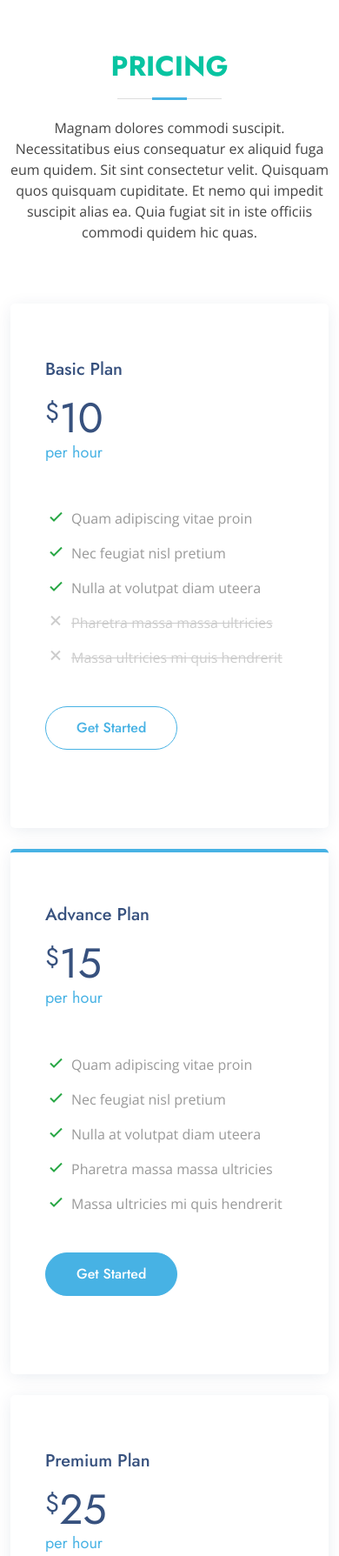
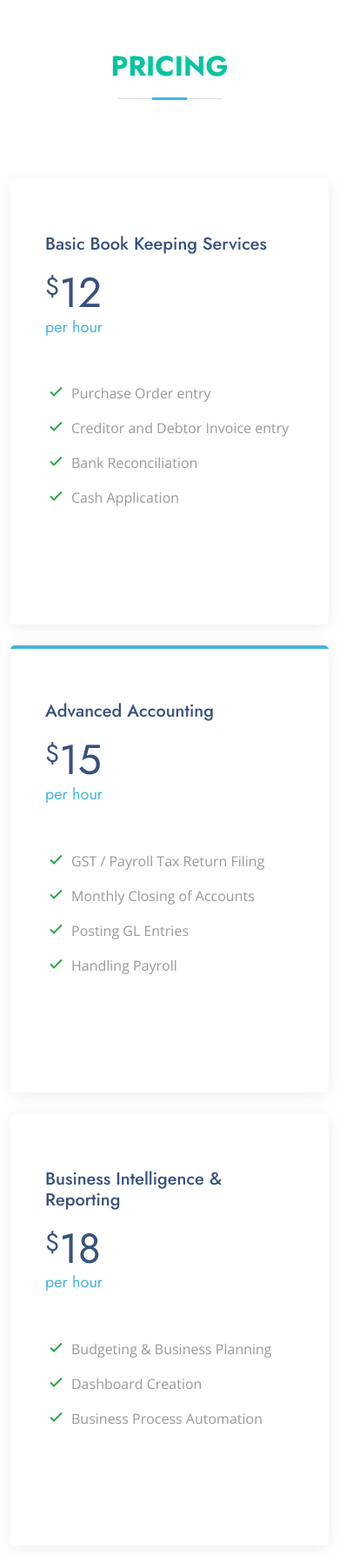
Before and after one commit to arifmod/smtech, a plain HTML site: page index.html in a window 390 px wide. Shown: the part 5580-7369 px from the top of the page at 87% size. Drawn offline with nearby package versions, Linux system fonts and the light colour scheme.

Commit message:
Update index.html

```diff
--- a/index.html
+++ b/index.html
@@ -53,7 +53,7 @@
           <li><a class="nav-link scrollto" href="#about">About</a></li>
           <li><a class="nav-link scrollto" href="#why-us">Why Us</a></li>
           <li><a class="nav-link scrollto" href="#services">Services</a></li>
-          <li><a class="nav-link scrollto" href="#team">Team</a></li>
+          <li><a class="nav-link scrollto" href="#faq">FAQ</a></li>
           <li><a class="nav-link scrollto" href="#pricing">Pricing</a></li>
 
           <!--<li><a class="nav-link scrollto" href="#portfolio">Portfolio</a></li> -->
@@ -665,127 +665,140 @@
     <!-- End Team Section -->
 
     <!-- ======= Pricing Section ======= -->
+
     <section id="pricing" class="pricing">
       <div class="container" data-aos="fade-up">
 
         <div class="section-title">
           <h2>Pricing</h2>
-          <p>Magnam dolores commodi suscipit. Necessitatibus eius consequatur ex aliquid fuga eum quidem. Sit sint consectetur velit. Quisquam quos quisquam cupiditate. Et nemo qui impedit suscipit alias ea. Quia fugiat sit in iste officiis commodi quidem hic quas.</p>
+          <!-- <p>Magnam dolores commodi suscipit. Necessitatibus eius consequatur ex aliquid fuga eum quidem. Sit sint consectetur velit. Quisquam quos quisquam cupiditate. Et nemo qui impedit suscipit alias ea. Quia fugiat sit in iste officiis commodi quidem hic quas.</p> -->
         </div>
 
         <div class="row">
 
           <div class="col-lg-4" data-aos="fade-up" data-aos-delay="100">
             <div class="box">
-              <h3>Basic Plan</h3>
-              <h4><sup>$</sup>10<span>per hour</span></h4>
+              <h3>Basic Book Keeping Services</h3>
+              <h4><sup>$</sup>12<span>per hour</span></h4>
               <ul>
-                <li><i class="bx bx-check"></i> Quam adipiscing vitae proin</li>
-                <li><i class="bx bx-check"></i> Nec feugiat nisl pretium</li>
-                <li><i class="bx bx-check"></i> Nulla at volutpat diam uteera</li>
-                <li class="na"><i class="bx bx-x"></i> <span>Pharetra massa massa ultricies</span></li>
-                <li class="na"><i class="bx bx-x"></i> <span>Massa ultricies mi quis hendrerit</span></li>
+                <li><i class="bx bx-check"></i> Purchase Order entry</li>
+                <li><i class="bx bx-check"></i>Creditor and Debtor Invoice entry</li>
+                <li><i class="bx bx-check"></i> Bank Reconciliation</li>
+                <li><i class="bx bx-check"></i> Cash Application</li>
+                <!-- <li class="na"><i class="bx bx-x"></i> <span>Cash Application</span></li> -->
+                <!-- <li class="na"><i class="bx bx-x"></i> <span>Massa ultricies mi quis hendrerit</span></li> -->
               </ul>
-              <a href="#" class="buy-btn">Get Started</a>
+              <!-- <a href="#" class="buy-btn">Get Started</a> -->
             </div>
           </div>
 
           <div class="col-lg-4 mt-4 mt-lg-0" data-aos="fade-up" data-aos-delay="200">
             <div class="box featured">
-              <h3>Advance Plan</h3>
+              <h3>Advanced Accounting</h3>
               <h4><sup>$</sup>15<span>per hour</span></h4>
               <ul>
-                <li><i class="bx bx-check"></i> Quam adipiscing vitae proin</li>
-                <li><i class="bx bx-check"></i> Nec feugiat nisl pretium</li>
-                <li><i class="bx bx-check"></i> Nulla at volutpat diam uteera</li>
-                <li><i class="bx bx-check"></i> Pharetra massa massa ultricies</li>
-                <li><i class="bx bx-check"></i> Massa ultricies mi quis hendrerit</li>
+                <li><i class="bx bx-check"></i> GST / Payroll Tax Return Filing                </li>
+                <li><i class="bx bx-check"></i> Monthly Closing of Accounts                </li>
+                <li><i class="bx bx-check"></i> Posting GL Entries                </li>
+                <li><i class="bx bx-check"></i> Handling Payroll                </li>
+                <!-- <li><i class="bx bx-check"></i> Massa ultricies mi quis hendrerit</li> -->
               </ul>
-              <a href="#" class="buy-btn">Get Started</a>
+              <!-- <a href="#" class="buy-btn">Get Started</a> -->
             </div>
           </div>
 
           <div class="col-lg-4 mt-4 mt-lg-0" data-aos="fade-up" data-aos-delay="300">
             <div class="box">
-              <h3>Premium Plan</h3>
-              <h4><sup>$</sup>25<span>per hour</span></h4>
+              <h3>Business Intelligence & Reporting</h3>
+              <h4><sup>$</sup>18<span>per hour</span></h4>
               <ul>
-                <li><i class="bx bx-check"></i> Quam adipiscing vitae proin</li>
-                <li><i class="bx bx-check"></i> Nec feugiat nisl pretium</li>
-                <li><i class="bx bx-check"></i> Nulla at volutpat diam uteera</li>
-                <li><i class="bx bx-check"></i> Pharetra massa massa ultricies</li>
-                <li><i class="bx bx-check"></i> Massa ultricies mi quis hendrerit</li>
+                <li><i class="bx bx-check"></i> Budgeting & Business Planning                </li>
+                <li><i class="bx bx-check"></i> Dashboard Creation                </li>
+                <li><i class="bx bx-check"></i> Business Process Automation                </li>
+                <!-- <li><i class="bx bx-check"></i> Pharetra massa massa ultricies</li> -->
+                <!-- <li><i class="bx bx-check"></i> Massa ultricies mi quis hendrerit</li> -->
               </ul>
-              <a href="#" class="buy-btn">Get Started</a>
+              <!-- <a href="#" class="buy-btn">Get Started</a> -->
             </div>
           </div>
 
         </div>
 
       </div>
-    </section><!-- End Pricing Section -->
+    </section>
+
+
+
+
+
+
+    <!-- End Pricing Section -->
 
     <!-- ======= Frequently Asked Questions Section ======= -->
+
     <section id="faq" class="faq section-bg">
       <div class="container" data-aos="fade-up">
 
         <div class="section-title">
           <h2>Frequently Asked Questions</h2>
-          <p>Magnam dolores commodi suscipit. Necessitatibus eius consequatur ex aliquid fuga eum quidem. Sit sint consectetur velit. Quisquam quos quisquam cupiditate. Et nemo qui impedit suscipit alias ea. Quia fugiat sit in iste officiis commodi quidem hic quas.</p>
+          <!-- <p>Magnam dolores commodi suscipit. Necessitatibus eius consequatur ex aliquid fuga eum quidem. Sit sint consectetur velit. Quisquam quos quisquam cupiditate. Et nemo qui impedit suscipit alias ea. Quia fugiat sit in iste officiis commodi quidem hic quas.</p> -->
         </div>
 
         <div class="faq-list">
           <ul>
             <li data-aos="fade-up" data-aos-delay="100">
-              <i class="bx bx-help-circle icon-help"></i> <a data-bs-toggle="collapse" class="collapse" data-bs-target="#faq-list-1">Non consectetur a erat nam at lectus urna duis? <i class="bx bx-chevron-down icon-show"></i><i class="bx bx-chevron-up icon-close"></i></a>
+              <i class="bx bx-help-circle icon-help"></i> <a data-bs-toggle="collapse" class="collapse" data-bs-target="#faq-list-1">How much does it cost? What are the payment options?<i class="bx bx-chevron-down icon-show"></i><i class="bx bx-chevron-up icon-close"></i></a>
               <div id="faq-list-1" class="collapse show" data-bs-parent=".faq-list">
                 <p>
-                  Feugiat pretium nibh ipsum consequat. Tempus iaculis urna id volutpat lacus laoreet non curabitur gravida. Venenatis lectus magna fringilla urna porttitor rhoncus dolor purus non.
+                  Our pricing plan depends on the nature of services offered. For more information, please refer our pricing plan or drop us an email. Payments need to be made on a monthly basis. There is also an annual plan at 10% Discount.  You can pay us via any recognized bank or through any leading payment services.
+
                 </p>
               </div>
             </li>
 
             <li data-aos="fade-up" data-aos-delay="200">
-              <i class="bx bx-help-circle icon-help"></i> <a data-bs-toggle="collapse" data-bs-target="#faq-list-2" class="collapsed">Feugiat scelerisque varius morbi enim nunc? <i class="bx bx-chevron-down icon-show"></i><i class="bx bx-chevron-up icon-close"></i></a>
+              <i class="bx bx-help-circle icon-help"></i> <a data-bs-toggle="collapse" data-bs-target="#faq-list-2" class="collapsed">What are your work hours? Do you work in our time zone?<i class="bx bx-chevron-down icon-show"></i><i class="bx bx-chevron-up icon-close"></i></a>
               <div id="faq-list-2" class="collapse" data-bs-parent=".faq-list">
                 <p>
-                  Dolor sit amet consectetur adipiscing elit pellentesque habitant morbi. Id interdum velit laoreet id donec ultrices. Fringilla phasellus faucibus scelerisque eleifend donec pretium. Est pellentesque elit ullamcorper dignissim. Mauris ultrices eros in cursus turpis massa tincidunt dui.
+                  We generally work from 9 AM to 6 PM IST. However, depending on your location offer alternative shifts that overlap with your work hours.
+                  > For clients in Asia-Pac , the shift starts at 8.30 HKT - 6 PM HKT | 10.30 AEST - 8 PM AEST | 2 PM NZT - 11 PM NZT
+                  > For clients in UK, our shift timings start at 6.30 AM BST - 3.30 PM BST
+                  > For clients in US, our shift timings start at 4 AM EST - 1 PM EST
+
                 </p>
               </div>
             </li>
 
             <li data-aos="fade-up" data-aos-delay="300">
-              <i class="bx bx-help-circle icon-help"></i> <a data-bs-toggle="collapse" data-bs-target="#faq-list-3" class="collapsed">Dolor sit amet consectetur adipiscing elit? <i class="bx bx-chevron-down icon-show"></i><i class="bx bx-chevron-up icon-close"></i></a>
+              <i class="bx bx-help-circle icon-help"></i> <a data-bs-toggle="collapse" data-bs-target="#faq-list-3" class="collapsed">How long do you need to complete the work?<i class="bx bx-chevron-down icon-show"></i><i class="bx bx-chevron-up icon-close"></i></a>
               <div id="faq-list-3" class="collapse" data-bs-parent=".faq-list">
                 <p>
-                  Eleifend mi in nulla posuere sollicitudin aliquam ultrices sagittis orci. Faucibus pulvinar elementum integer enim. Sem nulla pharetra diam sit amet nisl suscipit. Rutrum tellus pellentesque eu tincidunt. Lectus urna duis convallis convallis tellus. Urna molestie at elementum eu facilisis sed odio morbi quis
+                  For designated reports or processes, we usually set a mutually agreed timeframes. For routine book keeping activities, we process the data within 24 hours (excluding exceptions or issues.)
+
                 </p>
               </div>
             </li>
 
             <li data-aos="fade-up" data-aos-delay="400">
-              <i class="bx bx-help-circle icon-help"></i> <a data-bs-toggle="collapse" data-bs-target="#faq-list-4" class="collapsed">Tempus quam pellentesque nec nam aliquam sem et tortor consequat? <i class="bx bx-chevron-down icon-show"></i><i class="bx bx-chevron-up icon-close"></i></a>
+              <i class="bx bx-help-circle icon-help"></i> <a data-bs-toggle="collapse" data-bs-target="#faq-list-4" class="collapsed">What software are you comfortable using?<i class="bx bx-chevron-down icon-show"></i><i class="bx bx-chevron-up icon-close"></i></a>
               <div id="faq-list-4" class="collapse" data-bs-parent=".faq-list">
                 <p>
-                  Molestie a iaculis at erat pellentesque adipiscing commodo. Dignissim suspendisse in est ante in. Nunc vel risus commodo viverra maecenas accumsan. Sit amet nisl suscipit adipiscing bibendum est. Purus gravida quis blandit turpis cursus in.
+                  We have experience of using a variety of cloud-based accounting software including the following: Xero, MYOB, QuickBooks, CostCon.
+                  We have also worked on SAP R/3 for larger companies. For analytics and automation, we have experience working on Power BI, Power Automate and UiPath
+
                 </p>
               </div>
             </li>
 
-            <li data-aos="fade-up" data-aos-delay="500">
-              <i class="bx bx-help-circle icon-help"></i> <a data-bs-toggle="collapse" data-bs-target="#faq-list-5" class="collapsed">Tortor vitae purus faucibus ornare. Varius vel pharetra vel turpis nunc eget lorem dolor? <i class="bx bx-chevron-down icon-show"></i><i class="bx bx-chevron-up icon-close"></i></a>
-              <div id="faq-list-5" class="collapse" data-bs-parent=".faq-list">
-                <p>
-                  Laoreet sit amet cursus sit amet dictum sit amet justo. Mauris vitae ultricies leo integer malesuada nunc vel. Tincidunt eget nullam non nisi est sit amet. Turpis nunc eget lorem dolor sed. Ut venenatis tellus in metus vulputate eu scelerisque.
-                </p>
-              </div>
-            </li>
+
 
           </ul>
         </div>
 
       </div>
-    </section><!-- End Frequently Asked Questions Section -->
+    </section>
+
+    <!-- End Frequently Asked Questions Section -->
 
     <!-- ======= Contact Section ======= -->
     <section id="contact" class="contact">
@@ -865,10 +878,11 @@
 
 
 
-  <!-- ======= Footer =======
+  <!-- ======= Footer ======= -->
+
   <footer id="footer">
 
-    <div class="footer-newsletter">
+    <!-- <div class="footer-newsletter">
       <div class="container">
         <div class="row justify-content-center">
           <div class="col-lg-6">
@@ -880,9 +894,9 @@
           </div>
         </div>
       </div>
-    </div>
+    </div> -->
 
-    <div class="footer-top">
+    <!-- <div class="footer-top">
       <div class="container">
         <div class="row">
 
@@ -933,7 +947,7 @@
 
         </div>
       </div>
-    </div>
+    </div> -->
 
     <div class="container footer-bottom clearfix">
       <div class="copyright">
@@ -947,7 +961,10 @@
         Designed by <a href="https://bootstrapmade.com/">BootstrapMade</a>
       </div>
     </div>
-  </footer><!-- End Footer -->
+  </footer>
+
+
+  <!-- End Footer -->
 
   <div id="preloader"></div>
   <a href="#" class="back-to-top d-flex align-items-center justify-content-center"><i class="bi bi-arrow-up-short"></i></a>
```
